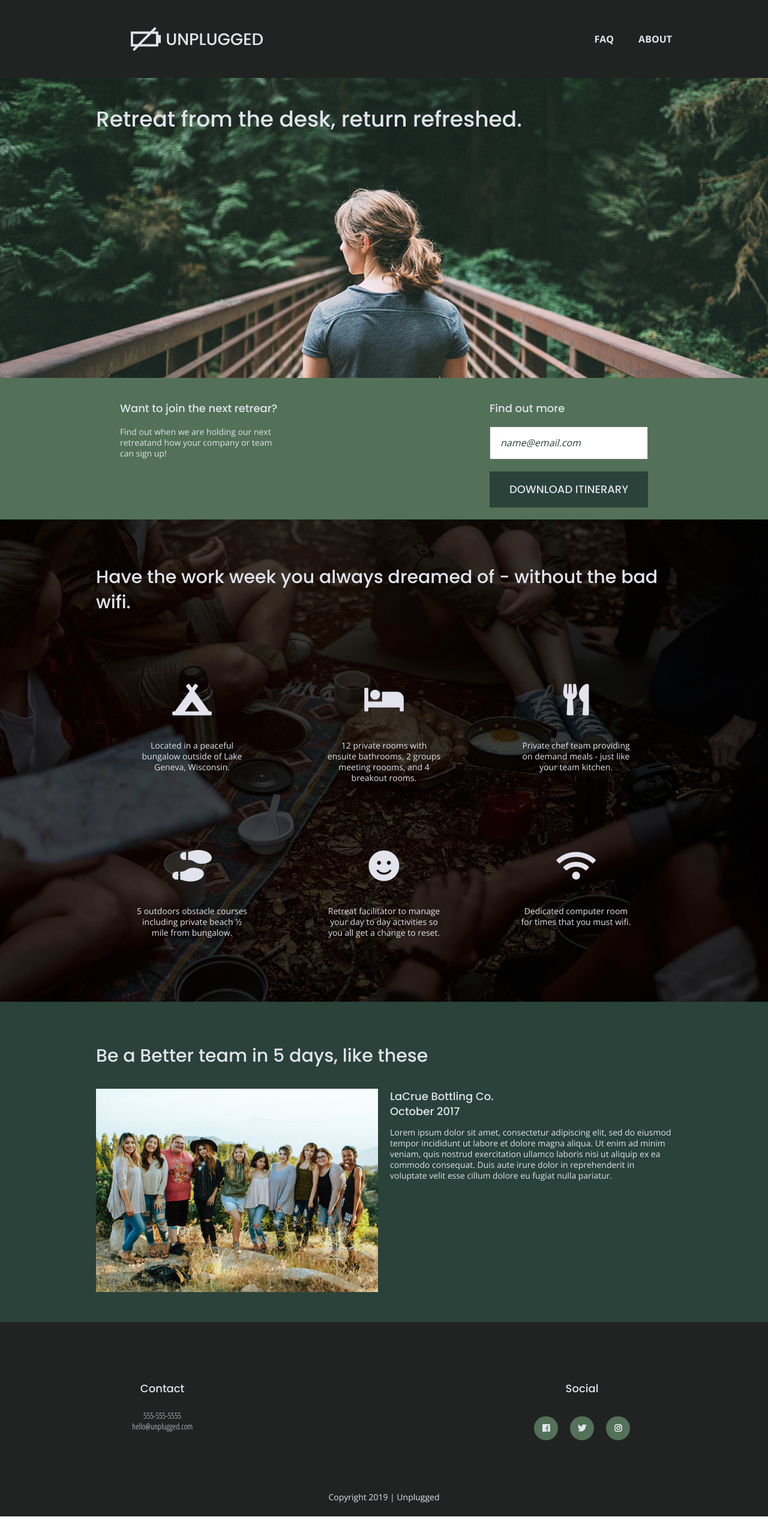
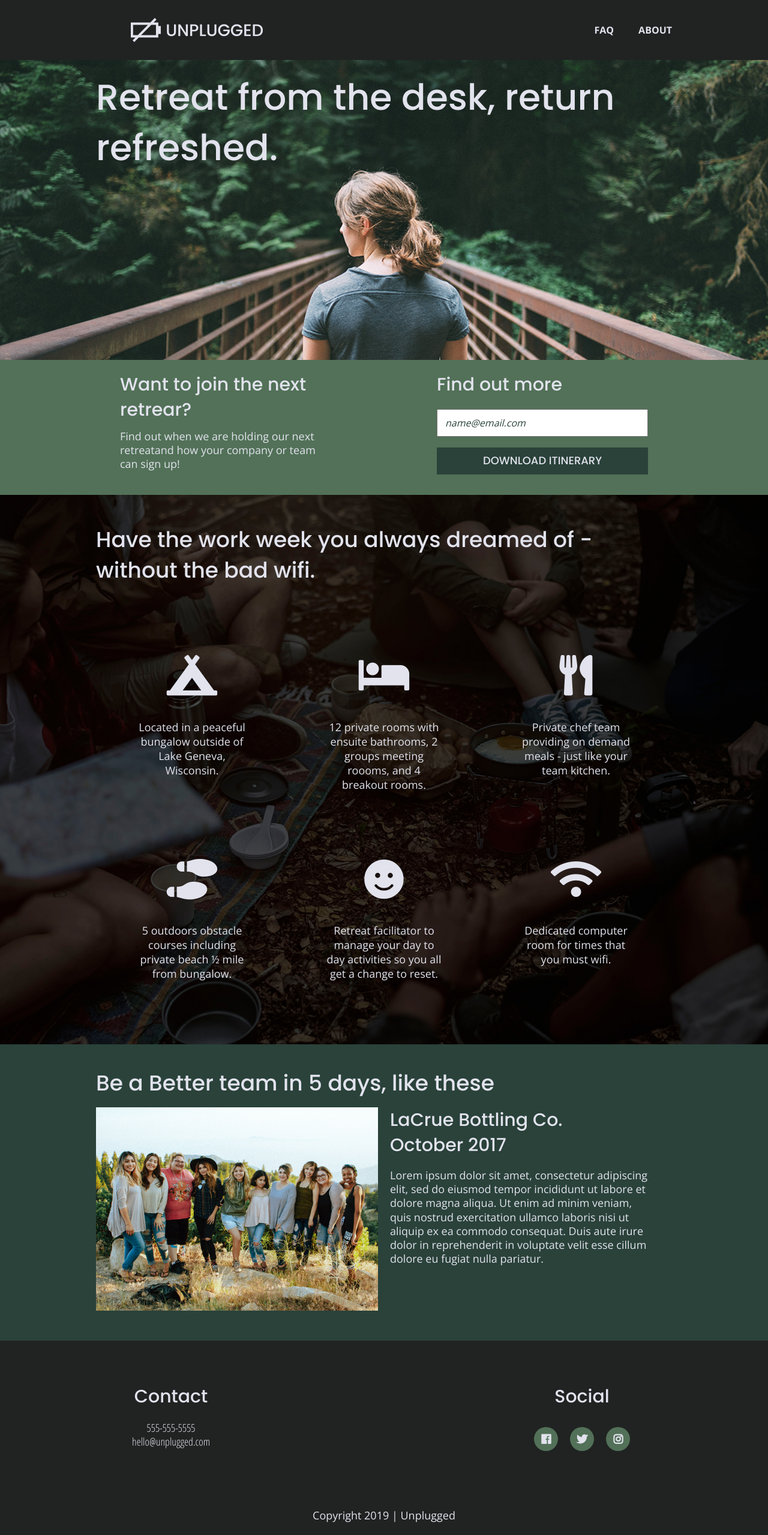
Before and after one commit to Szo89/unplugged-project, a website: page index.html in a window 1280 px wide. Shown: the whole page at 60% size. Before the commit the page ends 2528 px from the top, so only its background shows below. Drawn offline with nearby package versions, Linux system fonts and the light colour scheme.

Commit message:
Fixed padding and margin

```diff
--- a/css/main.css
+++ b/css/main.css
@@ -220,7 +220,7 @@ header figure{
 
 header nav{
   display: flex;
-  justify-content: space-around;
+  justify-content: space-between;
   align-items: center;
   flex-flow: nowrap;
   width: 60%;
@@ -230,6 +230,8 @@ header nav ul{
   display: flex;
   justify-content: space-between;
   width: 100%;
+  margin: 0;
+  padding-left: 0;
 }
 
 header nav ul li{
@@ -285,6 +287,8 @@ footer .social-icons p {
 
 footer h4{
   font-weight: 400;
+  margin: 0;
+  margin-bottom: 20px;
 }
 
 
@@ -306,6 +310,10 @@ footer h4{
   height: 500px;
 }
 
+.hero-area h1{
+  margin: 0;
+}
+
 /* Aside */
 
 aside{
@@ -318,6 +326,14 @@ aside{
 
 aside .form{
   margin-top: 30px;
+}
+
+aside .form-description h3{
+  margin: 0;
+}
+
+aside .form-description p{
+  margin: 12px 0;
 }
 
 /* Features */
@@ -336,6 +352,7 @@ aside .form{
 }
 
 .features h2{
+  margin-top: 0;
   margin-bottom: 60px;
   font-weight: 500;
 }
@@ -373,6 +390,7 @@ aside .form{
 }
 
 .reviews h2{
+  margin-top: 0;
   margin-bottom: 40px;
   font-weight: 500;
   line-height: 30px;
@@ -414,6 +432,8 @@ aside .form{
 
 .faq h2{
   font-weight: 500;
+  margin: 0;
+  margin-bottom: 40px;
 }
 
 .faq-content{
@@ -423,11 +443,13 @@ aside .form{
 .faq h4{
   font-weight: 500;
   line-height: 24px;
+  margin: 0;
 }
 
 .faq p{
   font-weight: 400;
   line-height: 18px;
+  margin-bottom: 40px;
 }
 
 /********** ABOUT **********/
@@ -441,6 +463,11 @@ aside .form{
 
 .mission h2{
   font-weight: 500;
+  margin: 0;
+}
+
+.mission p{
+  margin: 20px 0;
 }
 
 .map figure {
@@ -468,7 +495,13 @@ aside .form{
 
 .contact-section h2{
   font-weight: 500;
+  margin: 0;
 }
+
+.contact-section h4{
+  margin: 16px 0;
+}
+
 
 .contact-content p{
   margin: 0;
@@ -575,6 +608,7 @@ aside .form{
 
   header{
     height: 100px;
+    padding: 0;
   }
 
   .header-divider{
@@ -599,13 +633,19 @@ aside .form{
 
   /* Hero */
 
+  .hero-area h1{
+    font-size: 3em;
+  }
+
+  /* Aside */
+
   aside .content-wrapper{
     display: flex;
     justify-content: space-between;
   }
 
   aside .content-wrapper .form-description,
-  aside .content-wrapper form{
+  aside .content-wrapper .form{
     flex-basis: 40%;
   }
 
@@ -613,7 +653,31 @@ aside .form{
     margin-top: 0;
   }
 
+  aside h3{
+    font-size: 1.5em;
+    margin: 0;
+    margin-bottom: 20px;
+  }
+
+  aside .form-description p{
+    margin-bottom: 20px;
+  }
+
+  input[type=text]{
+    padding: 0.75em;
+  }
+
+  input[type=button]{
+    padding: 12px 0;
+    margin-top: 18px;
+  }
+
+
   /* Feature */
+
+  .features h2{
+    font-size: 2.25em;
+  }
 
   .features .features-items{
     display: flex;
@@ -636,6 +700,13 @@ aside .form{
     justify-content: space-between;
   }
 
+  .reviews h2{
+    font-weight: 500;
+    font-size: 2.25em;
+    width: 80%;
+    margin-bottom: 25px;
+  }
+
   .reviews .review-text{
     flex-basis: 50%;
     padding-left: 20px;
@@ -647,8 +718,15 @@ aside .form{
   }
 
   .reviews h3{
+    font-weight: 400;
+    font-size: 1.5em;
     margin: 0;
-    width: 60%;
+    width: 100%;
+  }
+
+  .reviews p{
+    font-weight: 400;
+    margin-top: 18px;
   }
 
   /* Footer */
@@ -664,6 +742,10 @@ aside .form{
     margin: 0 60px;
   }
 
+  footer h4{
+    font-size: 1.5em;
+  }
+
   /********** FAQ **********/
 
   .faq .content-wrapper{
@@ -677,23 +759,29 @@ aside .form{
   }
 
   .faq h2{
+    font-size: 2.25em;
     font-weight: 500;
     line-height: 48px;
   }
 
-  article h4, article p{
+  .faq article h4, .faq article p{
+    font-size: .875em;
     font-weight: 500;
     line-height: 18px;
   }
 
   /********** ABOUT **********/
 
+  .mission .content-wrapper{
+    margin: 100px ;
+  }
   .mission .content-wrapper .mission-content{
     display: flex;
     justify-content: space-between;
   }
 
   .mission h2{
+    font-size: 2.25em;
     font-weight: 500;
   }
 
@@ -712,16 +800,22 @@ aside .form{
   }
 
   .contact-section h2{
+    font-size: 2.25em;
     font-weight: 500;
     line-height: 48px;
+    margin-top: 70px;
+    width: 80%;
   }
 
   .contact-section h4{
+    font-size: 1.5em;
     font-weight: 500;
+    margin-top: 50px;
   }
 
   .contact-section p{
     line-break: 18px;
+    margin-bottom: 70px;
   }
 }
 
@@ -741,6 +835,10 @@ aside .form{
     height: 500px;
   }
 
+  .hero-area h1{
+    font-size: 3.75em;
+  }
+
   header figure{
     width: 35%;
   }
@@ -751,13 +849,32 @@ aside .form{
     padding: 0 200px;
   }
 
+  aside h3{
+    font-size: 1.875em;
+  }
+
+  aside p{
+    font-size: 1.125em;
+    margin: 0;
+    margin-bottom: 20px;
+  }
+
   aside .content-wrapper .form-description,
   aside .content-wrapper .form{
-    flex-basis: 30%;
+    flex-basis: 40%;
   }
 
-  aside .form{
-    margin-top: 0;
+  aside .form-description p{
+    margin-bottom: 20px;
+  }
+
+  input[type=text]{
+    padding: 0.75em;
+  }
+
+  input[type=button]{
+    padding: 12px 0;
+    margin-top: 18px;
   }
 
   /* Features */
@@ -771,13 +888,40 @@ aside .form{
     margin: 56px 60px;
   }
 
+  .features p{
+    font-size: 1.125em;
+    line-height: 24px;
+  }
+
   /* Review */
 
   .reviews .content-wrapper{
     margin: 50px 0;
   }
 
+  .reviews h2{
+    font-size: 2.25em;
+  }
+
+  .reviews h3{
+    font-size: 1.875em;
+  }
+
+  .reviews p{
+    font-weight: 400;
+    font-size: 1.125em;
+    margin-right: 40px;
+  }
+
   /* Footer */
+
+  footer h4{
+    font-size: 1.875em;
+  }
+
+  footer p{
+    font-size: 1.125em;
+  }
 
   /********** FAQ **********/
 
@@ -787,12 +931,17 @@ aside .form{
     flex-flow: row wrap;
   }
 
-  .faq .content-wrapper h2{
+  .faq h2{
     width: 100%;
+    font-size: 3em;
   }
 
   .faq .content-wrapper article{
     flex-basis: 45%;
+  }
+
+  .faq article h4, .faq article p{
+    font-size: 1.125em;
   }
 
   /********** ABOUT **********/
@@ -800,6 +949,14 @@ aside .form{
   .mission .content-wrapper .mission-content{
     display: flex;
     justify-content: space-between;
+  }
+
+  .mission h2{
+    font-size: 3em;;
+  }
+
+  .mission p{
+    font-size: 1.125em;
   }
 
   .map figure{
@@ -813,6 +970,19 @@ aside .form{
   .contact-section .content-wrapper .contact-content{
     display: flex;
     justify-content: right;
+  }
+
+  .contact-section h2{
+    width: 100%;
+    font-size: 3em;
+  }
+
+  .contact-section h4{
+    font-size: 1.875em;
+  }
+
+  .contact-section p{
+    font-size: 1.125em;
   }
 
   .general-address{
```
Also changed, not shown: about/index.html (+3 -0 lines), faq/index.html (+3 -0 lines).
